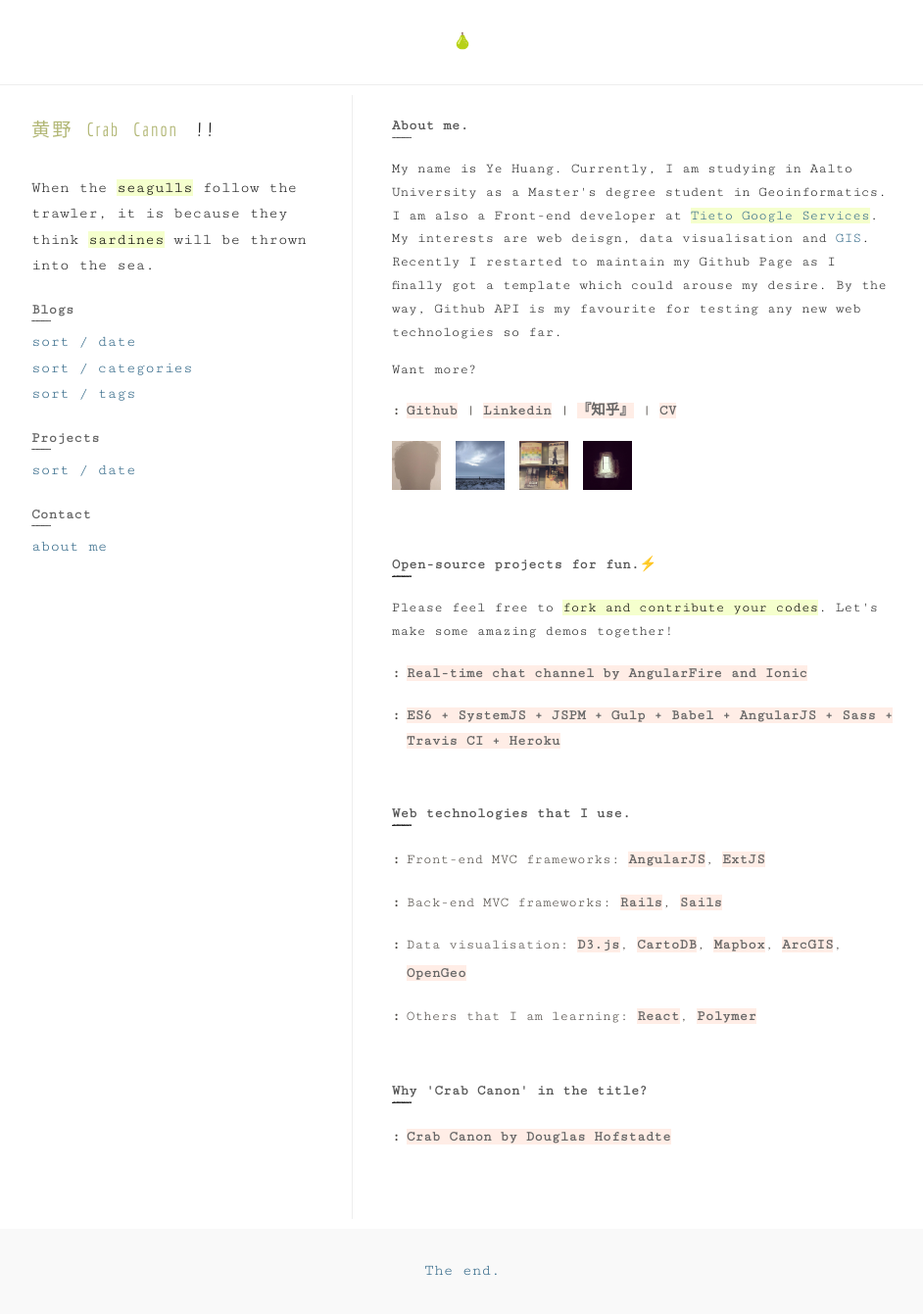
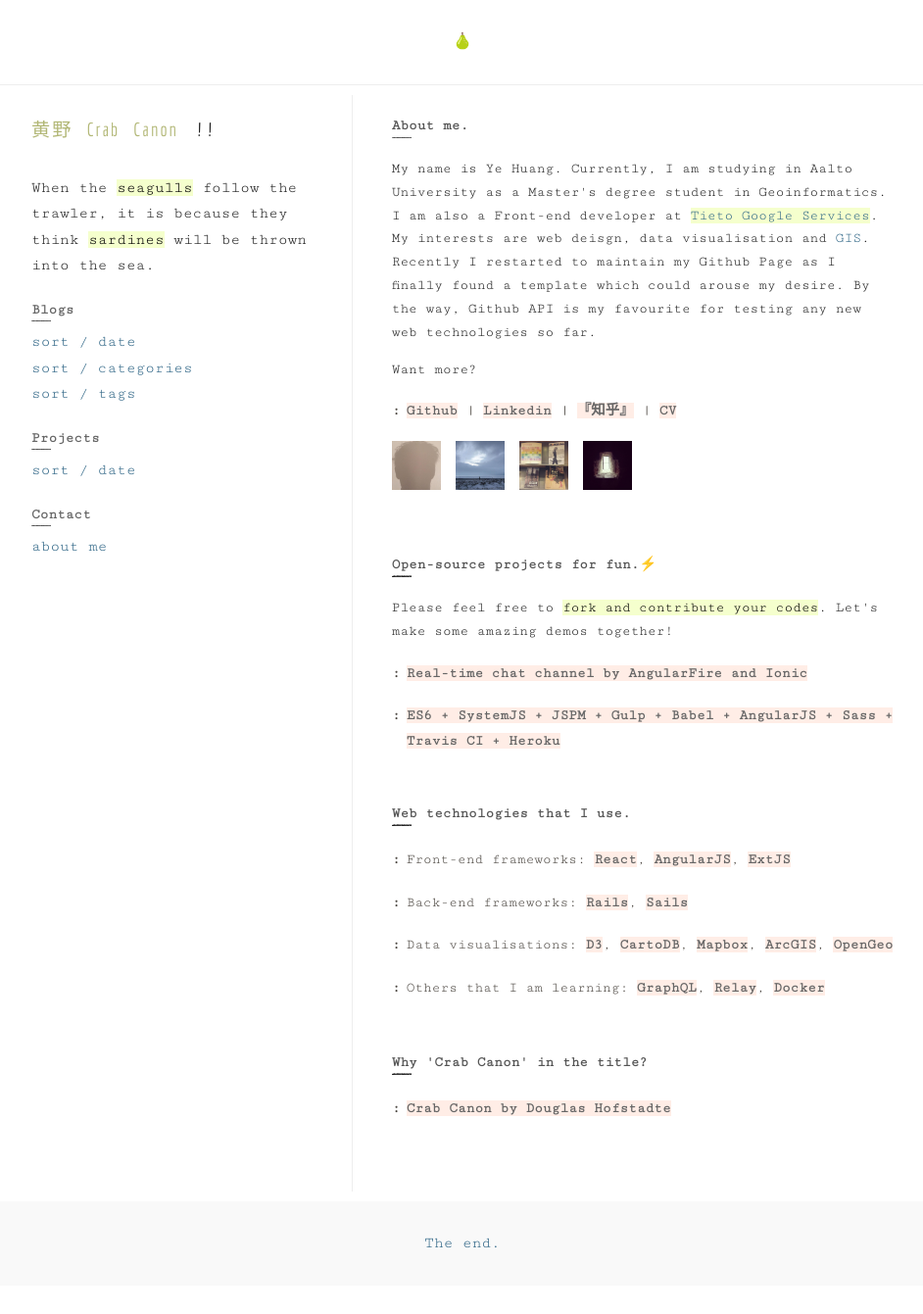
Before and after one commit to crabcanon/crabcanon.github.com, a Jekyll site: the page built from about/index.md, in a window 1280 px wide. Shown: the whole page at 98% size, without its empty margins (168-1110 px from the left). Built offline with Jekyll 4.4.1, drawn with Linux system fonts in a browser that asks for light colours; emoji names are drawn with the system emoji font; after the commit the page ends 1312 px from its top, so only the background shows below that.

Commit message:
Update about page.

```diff
--- a/about/index.md
+++ b/about/index.md
@@ -4,7 +4,7 @@ layout: post
 
 <div class="about-page">
   <p class="sidebar-title about-me">About me.</p>
-  <p class="about-p">My name is Ye Huang. Currently, I am studying in Aalto University as a Master's degree student in Geoinformatics. I am also a Front-end developer at <mark><a href="http://google.tieto.com/">Tieto Google Services</a></mark>. My interests are web deisgn, data visualisation and <a href="http://www.esri.com/what-is-gis">GIS</a>. Recently I restarted to maintain my Github Page as I finally got a template which could arouse my desire. By the way, Github API is my favourite for testing any new web technologies so far.</p>
+  <p class="about-p">My name is Ye Huang. Currently, I am studying in Aalto University as a Master's degree student in Geoinformatics. I am also a Front-end developer at <mark><a href="https://www.tieto.com/">Tieto Google Services</a></mark>. My interests are web deisgn, data visualisation and <a href="http://www.esri.com/what-is-gis">GIS</a>. Recently I restarted to maintain my Github Page as I finally found a template which could arouse my desire. By the way, Github API is my favourite for testing any new web technologies so far.</p>
   <p class="about-p">Want more?</p>
   <ul class="list">
     <li><a href="https://github.com/crabcanon">Github</a> | <a href="https://fi.linkedin.com/pub/huang-ye/4a/668/425">Linkedin</a> | <a href="http://www.zhihu.com/people/ye-huang-7-35">『知乎』</a> | <a href="/images/CV.pdf">CV</a></li>
@@ -35,10 +35,10 @@ layout: post
 <div class="about-page">
   <p class="sidebar-title about-others">Web technologies that I use.</p>
   <ul class="list">
-    <li>Front-end MVC frameworks: <a href="https://angularjs.org/">AngularJS</a>, <a href="https://www.sencha.com/products/extjs/#overview">ExtJS</a></li>
-    <li>Back-end MVC frameworks: <a href="http://rubyonrails.org/">Rails</a>, <a href="http://sailsjs.org/">Sails</a></li>
-    <li>Data visualisation: <a href="http://d3js.org/">D3.js</a>, <a href="https://cartodb.com/">CartoDB</a>, <a href="https://www.mapbox.com/">Mapbox</a>, <a href="http://www.esri.com/software/arcgis">ArcGIS</a>, <a href="http://boundlessgeo.com/">OpenGeo</a></li>
-    <li>Others that I am learning: <a href="https://facebook.github.io/react/">React</a>, <a href="https://www.polymer-project.org/1.0/">Polymer</a></li>
+    <li>Front-end frameworks: <a href="https://facebook.github.io/react/">React</a>, <a href="https://angularjs.org/">AngularJS</a>, <a href="https://www.sencha.com/products/extjs/#overview">ExtJS</a></li>
+    <li>Back-end frameworks: <a href="http://rubyonrails.org/">Rails</a>, <a href="http://sailsjs.org/">Sails</a></li>
+    <li>Data visualisations: <a href="http://d3js.org/">D3</a>, <a href="https://cartodb.com/">CartoDB</a>, <a href="https://www.mapbox.com/">Mapbox</a>, <a href="http://www.esri.com/software/arcgis">ArcGIS</a>, <a href="http://boundlessgeo.com/">OpenGeo</a></li>
+    <li>Others that I am learning: <a href="http://graphql.org/">GraphQL</a>, <a href="https://facebook.github.io/relay/">Relay</a>, <a href="https://www.docker.com/">Docker</a></li>
   </ul>
 </div>
 
```
